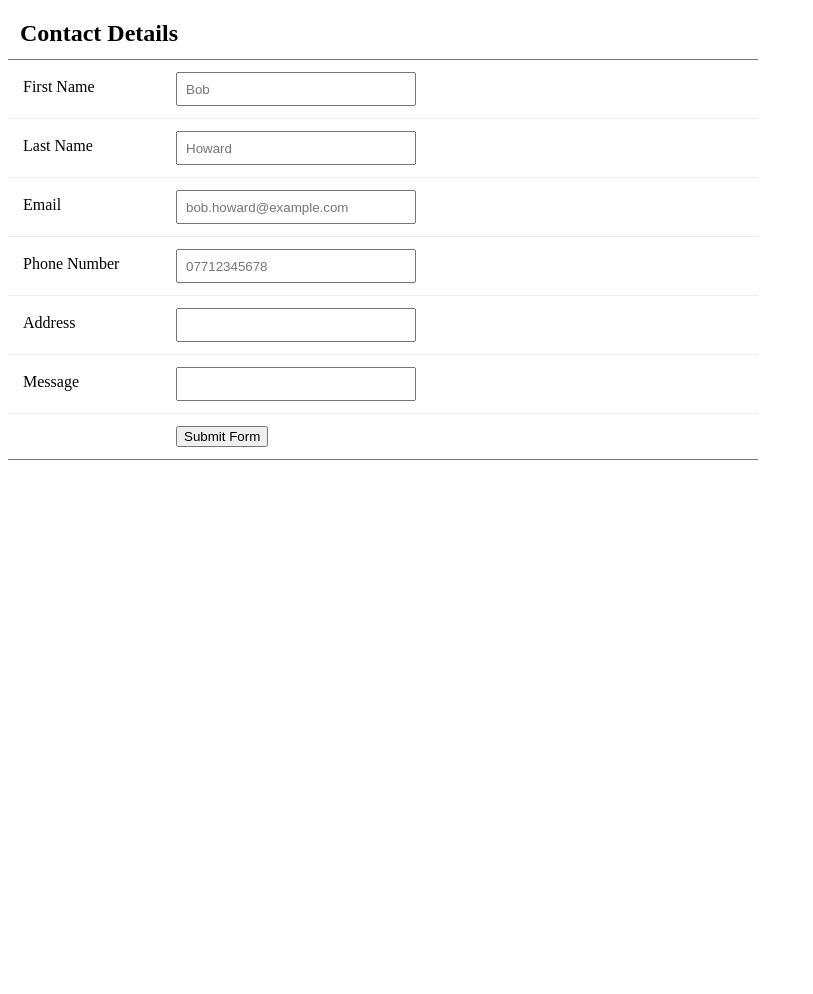
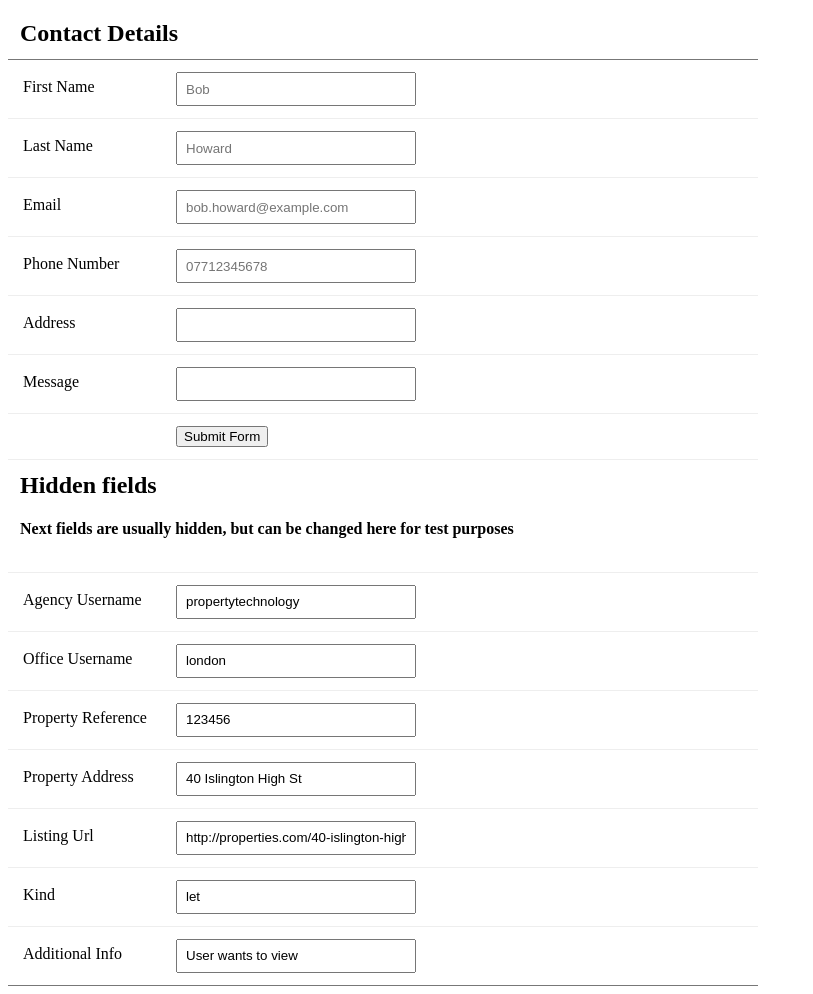
Before and after one commit to PropertyTechnology/PT-WebForm, a plain HTML site: page demo/index.html in a window 1280 px wide. Shown: the whole page, without its empty margins (0-813 px from the left). Before the commit the page ends 800 px from the top, so only its background shows below. Drawn offline with nearby package versions, Linux system fonts and the light colour scheme.

Commit message:
Reveal hidden fields

```diff
--- a/demo/index.html
+++ b/demo/index.html
@@ -11,32 +11,6 @@
   <body>
     <form id='contact_form' class='contact_form' method='post'
       action='https://api-staging.propertytechnology.co.uk/consumer_enquiries'>
-
-      <!-- Per Agency/Office hidden fields -->
-      <input type='hidden'
-        id='agency_username' name='agency_username' value='propertytechnology'>
-
-      <input type='hidden'
-        id='office_username' name='office_username' value='london'>
-
-      <!-- Per Property hidden fields -->
-      <input type='hidden'
-        id='property_reference' name='property_reference' value='123456'>
-
-      <input type='hidden'
-        id='property_address' name='property_address'
-        value='40 Islington High St'>
-
-      <input type='hidden'
-        id='listing_url' name='listing_url'
-        value='http://properties.com/40-islington-high-st'>
-
-      <!-- Value should be 'sale' or 'let' -->
-      <input type='hidden' id='kind' name='kind' value='let'>
-
-      <input type='hidden'
-        id='additional_info' name='additional_info'
-        value='User wants to view'>
 
       <ul>
         <li>
@@ -81,6 +55,57 @@
         <li>
           <button class="submit" type="submit">Submit Form</button>
         </li>
+
+        <li>
+          <h2>Hidden fields</h2>
+          <h4>
+            Next fields are usually hidden,
+            but can be changed here for test purposes
+          </h4>
+        </li>
+
+        <!-- Per Agency/Office hidden fields -->
+        <li>
+          <label for='agency_username'>Agency Username</label>
+          <input id='agency_username' name='agency_username'
+            value='propertytechnology'>
+        </li>
+
+        <li>
+          <label for='office_username'>Office Username</label>
+          <input id='office_username' name='office_username' value='london'>
+        </li>
+
+        <!-- Per Property hidden fields -->
+        <li>
+          <label for='property_reference'>Property Reference</label>
+          <input id='property_reference' name='property_reference'
+            value='123456'>
+        </li>
+
+        <li>
+          <label for='property_address'>Property Address</label>
+          <input id='property_address' name='property_address'
+            value='40 Islington High St'>
+        </li>
+
+        <li>
+          <label for='listing_url'>Listing Url</label>
+          <input id='listing_url' name='listing_url'
+            value='http://properties.com/40-islington-high-st'>
+        </li>
+
+          <!-- Value should be 'sale' or 'let' -->
+        <li>
+          <label for='kindl'>Kind</label>
+          <input id='kind' name='kind' value='let'>
+        </li>
+
+        <li>
+          <label for='additional_infol'>Additional Info</label>
+          <input id='additional_info' name='additional_info'
+            value='User wants to view'>
+        </li>
       </ul>
     </form>
 
```
